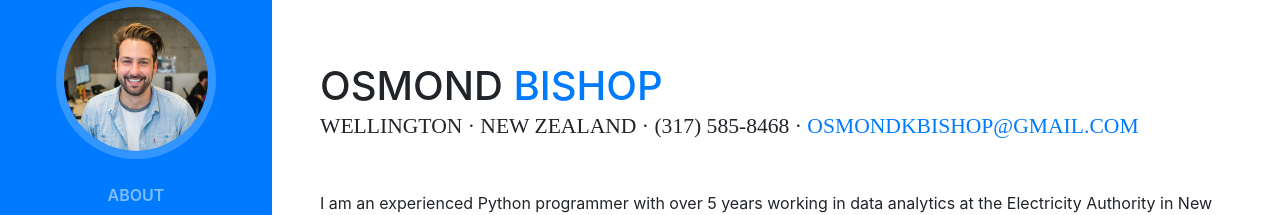
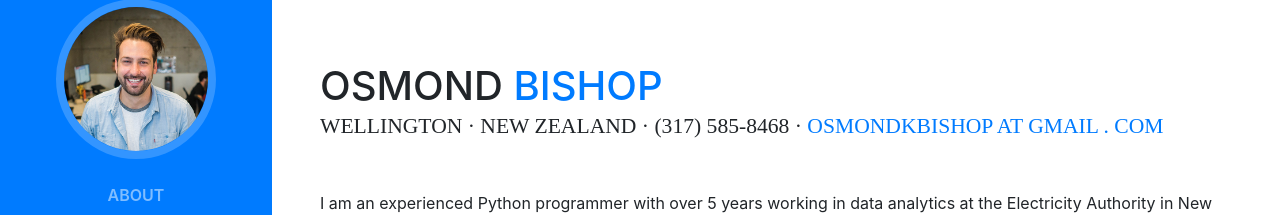
Before and after one commit to okbishop/OKBishop.github.io, a website with bundled scripts: page index.html in a window 1280 px wide. Shown: the part 197-412 px from the top of the page. Built offline with nearby package versions, Linux system fonts and the light colour scheme; a web font is replaced by a local one.

Commit message:
edit email address

```diff
--- a/index.html
+++ b/index.html
@@ -69,7 +69,7 @@
             <span class="text-primary">Bishop</span>
           </h1>
           <div class="subheading mb-5">Wellington · New Zealand · (317) 585-8468 ·
-            <a href="mailto:name@email.com">osmondkbishop@gmail.com</a>
+            <a href="mailto:name@email.com">osmondkbishop at gmail . com</a>
           </div>
           <p class="mb-5">I am an experienced Python programmer with over 5 years working in data analytics at the Electricity Authority in New Zealand</p>
           <ul class="list-inline list-social-icons mb-0">
```
